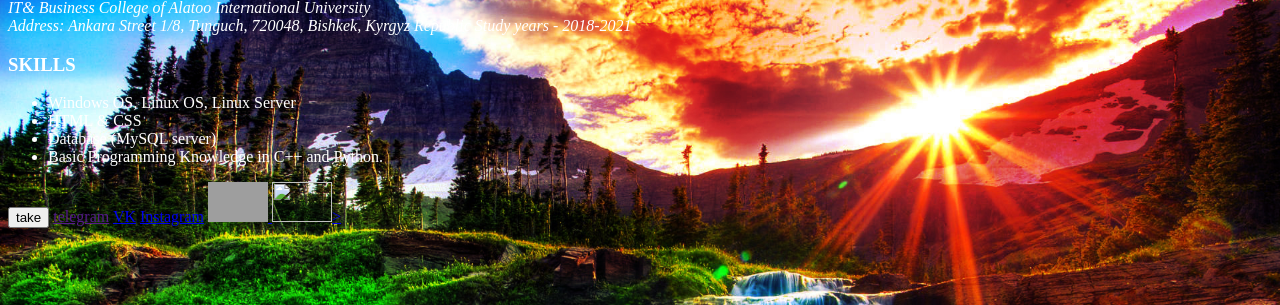
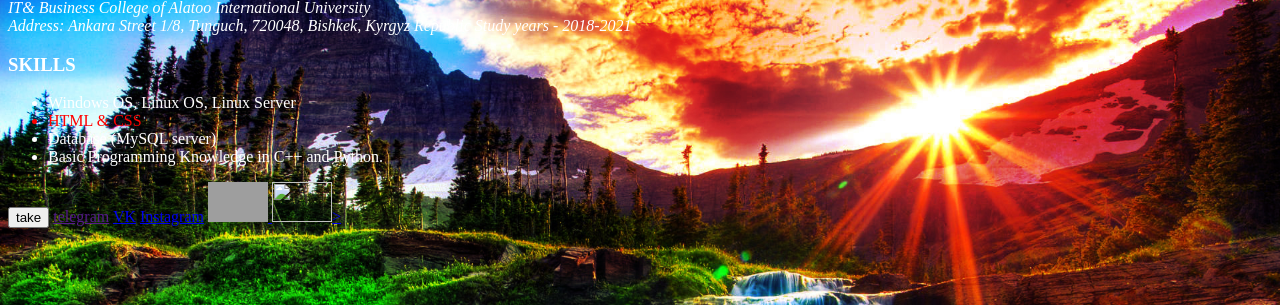
Before and after one commit to Marlenbek/example, a PHP site: page / in a window 1280 px wide. Shown: the part 128-433 px from the top of the page. Run offline with PHP 8.4, Linux system fonts and the light colour scheme; grey boxes are pictures that could not be loaded.

Commit message:
Update index.php

```diff
--- a/index.php
+++ b/index.php
@@ -16,7 +16,7 @@ Study years - 2018-2021</em></div>
 	<h3 style="color: white">SKILLS</h3>
 	<ul style="style="color: white"list-style-type:square" class="good" >
             <li style="color: white">Windows OS, Linux OS, Linux Server</li>
-            <li style="color: white">HTML & CSS</li>
+            <li style="color: red">HTML & CSS</li>
             <li style="color: white">Database (MySQL server)</li>
 	    <li style="color: white">Basic Programming Knowledge in C++ and Python.</li>
         </ul>
```
